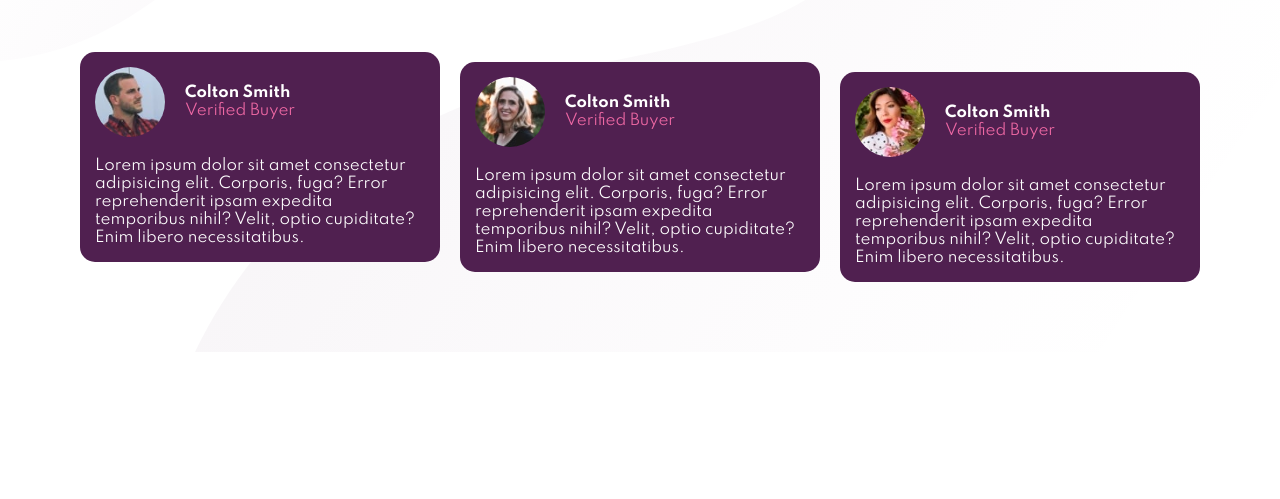
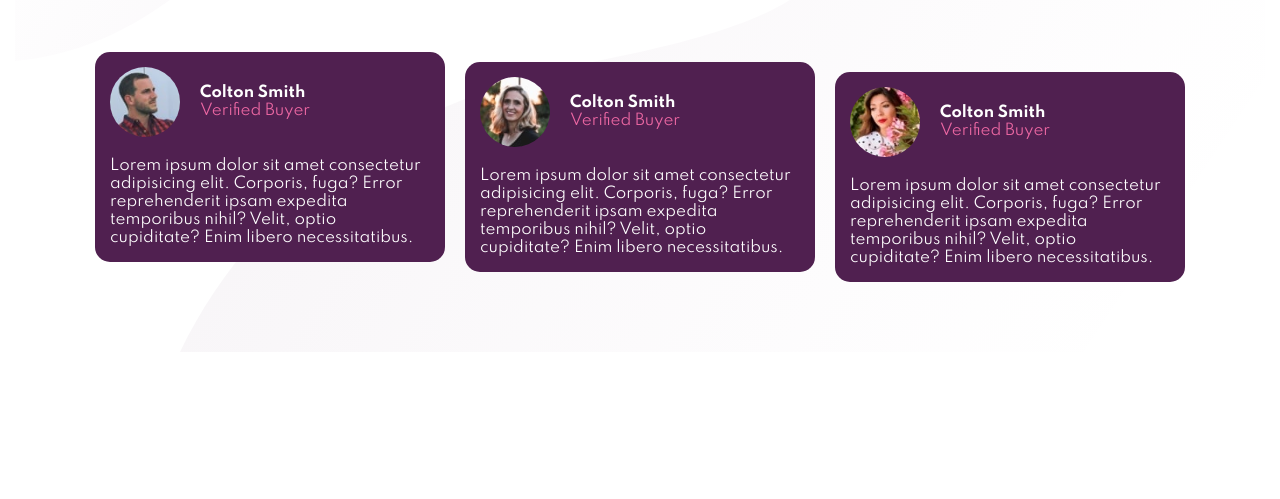
Before and after one commit to RamyEbrahim/Social-proof-section, a plain HTML site: page index.html in a window 1280 px wide. Shown: the part 301-800 px from the top of the page. Drawn offline with Linux system fonts and the light colour scheme.

Commit message:
Update master.css

```diff
--- a/css/master.css
+++ b/css/master.css
@@ -9,6 +9,7 @@
         margin-left: auto;
         margin-right: auto;
         padding: 70px;
+        max-width: 1110px;
     }
 
     @media(max-width: 991px) {
```
